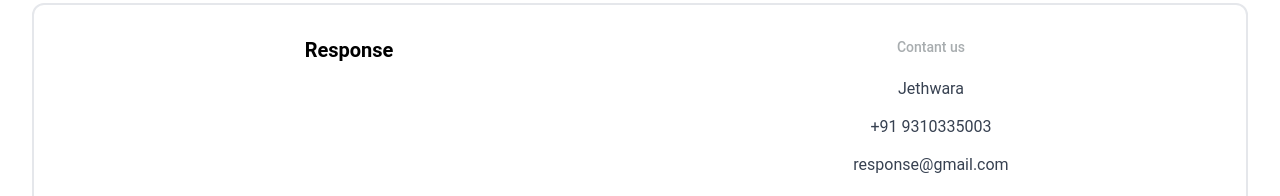
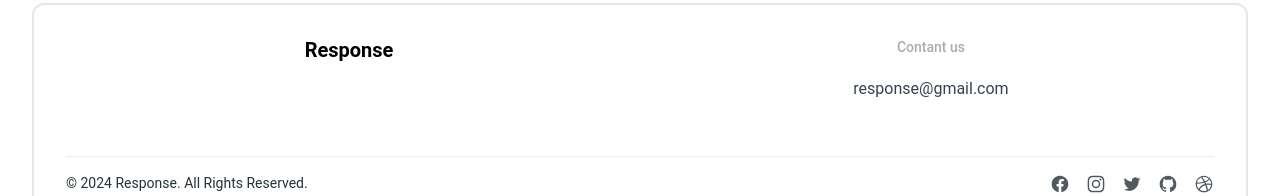
Before and after one commit to pandeyshweta0407/ecommerce, a React (Vite) app: page / in a window 1280 px wide. Shown: the part 927-1123 px from the top of the page. Built offline with nearby package versions, Linux system fonts and the light colour scheme; no server answers; the database is empty; a web font is replaced by a local one.

Commit message:
21th commit

```diff
--- a/src/components/footer/Footer.jsx
+++ b/src/components/footer/Footer.jsx
@@ -3,7 +3,7 @@ import { Typography } from "@material-tailwind/react";
 const LINKS = [
   {
     title: "Contant us",
-    items: ["Jethwara", "+91 9310335003", "response@gmail.com"],
+    items: ["response@gmail.com"],
   },
 
 ];
```
